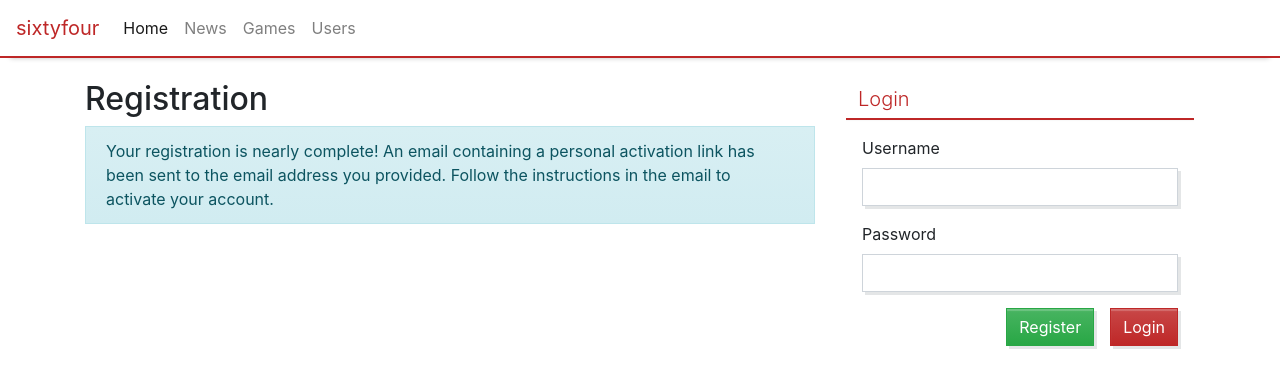
After one commit to 64Digits/sixtyfour, a Django app: page /register/complete in a window 1280 px wide. The commit adds this page. Shown: the top 388 px of the page. Run offline with Django 3.2, Linux system fonts and the light colour scheme; style sheets or scripts are compiled from the project's sources; some libraries are stand-ins or nearby versions.

Commit message:
Two-step registration workflow (via django_registration)

```diff
--- a/requirements.txt
+++ b/requirements.txt
@@ -3,6 +3,7 @@ django
 django-sass-processor
 django-crispy-forms
 django_compressor
+django_registration
 bbcode
 markdown
 Pygments
--- /dev/null
+++ b/sixtyfour/templates/django_registration/activation_email_body.txt
@@ -0,0 +1,5 @@
+The account "{{user.username}}" at {{site.name}} requires activation. Please visit the following URL to complete the activation process:
+
+{{scheme}}://{{site.domain}}{% url 'django_registration_activate' activation_key %}
+
+If you did not register an account at {{site.name}} you may disregard this message.
--- /dev/null
+++ b/sixtyfour/templates/django_registration/activation_email_subject.txt
@@ -0,0 +1 @@
+{{ site.name }} Registration Activation
--- /dev/null
+++ b/sixtyfour/templates/django_registration/registration_closed.html
@@ -0,0 +1,6 @@
+{% extends "base.html" %}
+
+{% block content %}
+<h2>Registration</h2>
+<div class="alert alert-danger">Registration is currently closed.</div>
+{% endblock %}
--- /dev/null
+++ b/sixtyfour/templates/django_registration/registration_complete.html
@@ -0,0 +1,9 @@
+{% extends "base.html" %}
+
+{% block content %}
+<h2>Registration</h2>
+<div class="alert alert-info">Your registration is nearly complete! An email containing a personal activation link has been sent to the email address you provided. Follow the instructions in the email to activate your account.</div>
+{% comment %}
+<p>If you did not receive an activation email, please email admin@sitename from the email you siged up with and ask for your account to be confirmed manually.</p>
+{% endcomment %}
+{% endblock %}
--- a/sixtyfour/templates/include/login.html
+++ b/sixtyfour/templates/include/login.html
@@ -10,7 +10,10 @@
 <label for="id_password">Password</label>
 <input type="password" class="form-control" id="id_password" name="password">
 </div>
+<div class="d-flex justify-content-end mb-2">
+<a href="{% url 'django_registration_register' %}" class="btn btn-success mr-3">Register</a>
 <button type="submit" class="btn btn-primary" value="login">Login</button>
+</div>
 
 <input type="hidden" name="next" value="{{ next }}">
 </form>
--- a/sixtyfour/urls.py
+++ b/sixtyfour/urls.py
@@ -20,6 +20,7 @@ from django.conf import settings
 
 from django.contrib.auth import views as auth_views
 from user.views import FrontListView, NewsListView, PostCreate, PreferencesView
+from user.urls import regpatterns
 from user.filemanager import FileManagerView
 from .views import PasswordChangeView
 
@@ -41,6 +42,7 @@ urlpatterns = [
 	path('', include(sixtyfour)),
 	path('admin/', admin.site.urls),
 	path('user/', include('user.urls')),
+	path('', include(regpatterns)),
 ]
 
 if settings.DEBUG:
--- a/user/forms.py
+++ b/user/forms.py
@@ -9,6 +9,7 @@ from crispy_forms.helper import FormHelper
 from crispy_forms.layout import Div, Submit
 
 from django.contrib.auth.forms import PasswordChangeForm
+from django_registration.forms import RegistrationFormCaseInsensitive, RegistrationFormTermsOfService
 
 class CrispyModelForm(forms.ModelForm):
 	def __init__(self, *args, **kwargs):
@@ -97,3 +98,6 @@ class FileRenameForm(forms.Form):
 
 class FileDeleteForm(forms.Form):
 	delete = forms.CharField(strip=True)
+
+class RegistrationForm(RegistrationFormCaseInsensitive, RegistrationFormTermsOfService):
+	pass
--- a/user/urls.py
+++ b/user/urls.py
@@ -1,6 +1,10 @@
 
 from django.urls import path
 from . import views
+
+from django.views.generic.base import TemplateView
+from django_registration.backends.activation import views as reg_views
+from .forms import RegistrationForm
 
 app_name = "user"
 
@@ -14,3 +18,26 @@ urlpatterns = [
 	path('<username>/post/<int:pk>/delete', views.PostDelete.as_view(), name='post_delete'),
 	path('comment/<int:pk>/delete', views.CommentDelete.as_view(), name='comment_delete'),
 ]
+
+regpatterns = [
+	path("activate/complete",
+		TemplateView.as_view(template_name="django_registration/activation_complete.html"),
+		name="django_registration_activation_complete",
+	),
+	path("activate/<str:activation_key>",
+		reg_views.ActivationView.as_view(),
+		name="django_registration_activate",
+	),
+	path("register",
+		reg_views.RegistrationView.as_view(form_class=RegistrationForm),
+		name="django_registration_register",
+	),
+	path("register/complete",
+		TemplateView.as_view(template_name="django_registration/registration_complete.html"),
+		name="django_registration_complete",
+	),
+	path("register/closed",
+		TemplateView.as_view(template_name="django_registration/registration_closed.html"),
+		name="django_registration_disallowed",
+	),
+]
```
Also changed, not shown: sixtyfour/settings.py (+11 -1 lines), sixtyfour/templates/django_registration/activation_complete.html (added, +16 -0 lines), sixtyfour/templates/django_registration/activation_failed.html (added, +17 -0 lines), sixtyfour/templates/django_registration/registration_form.html (added, +40 -0 lines).
